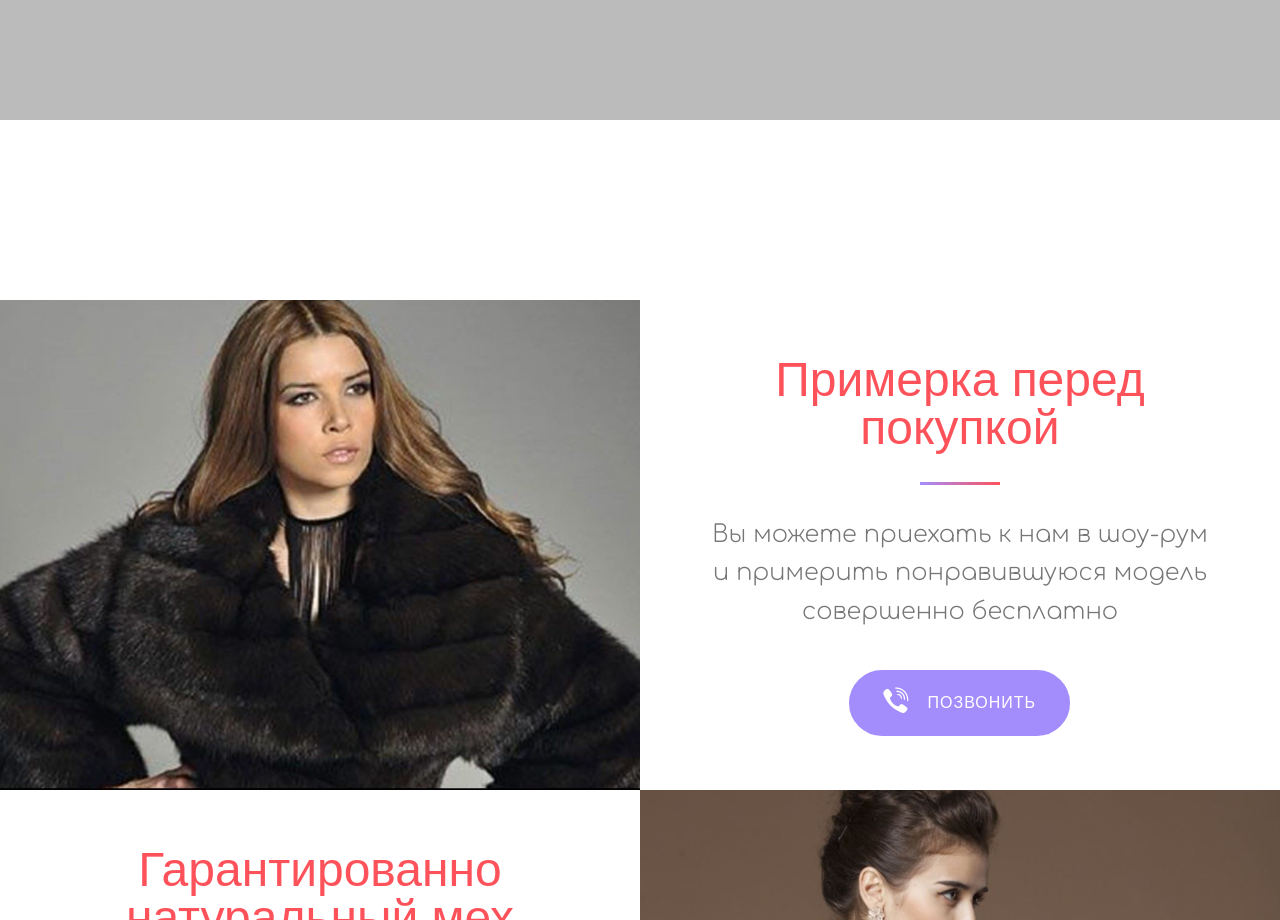
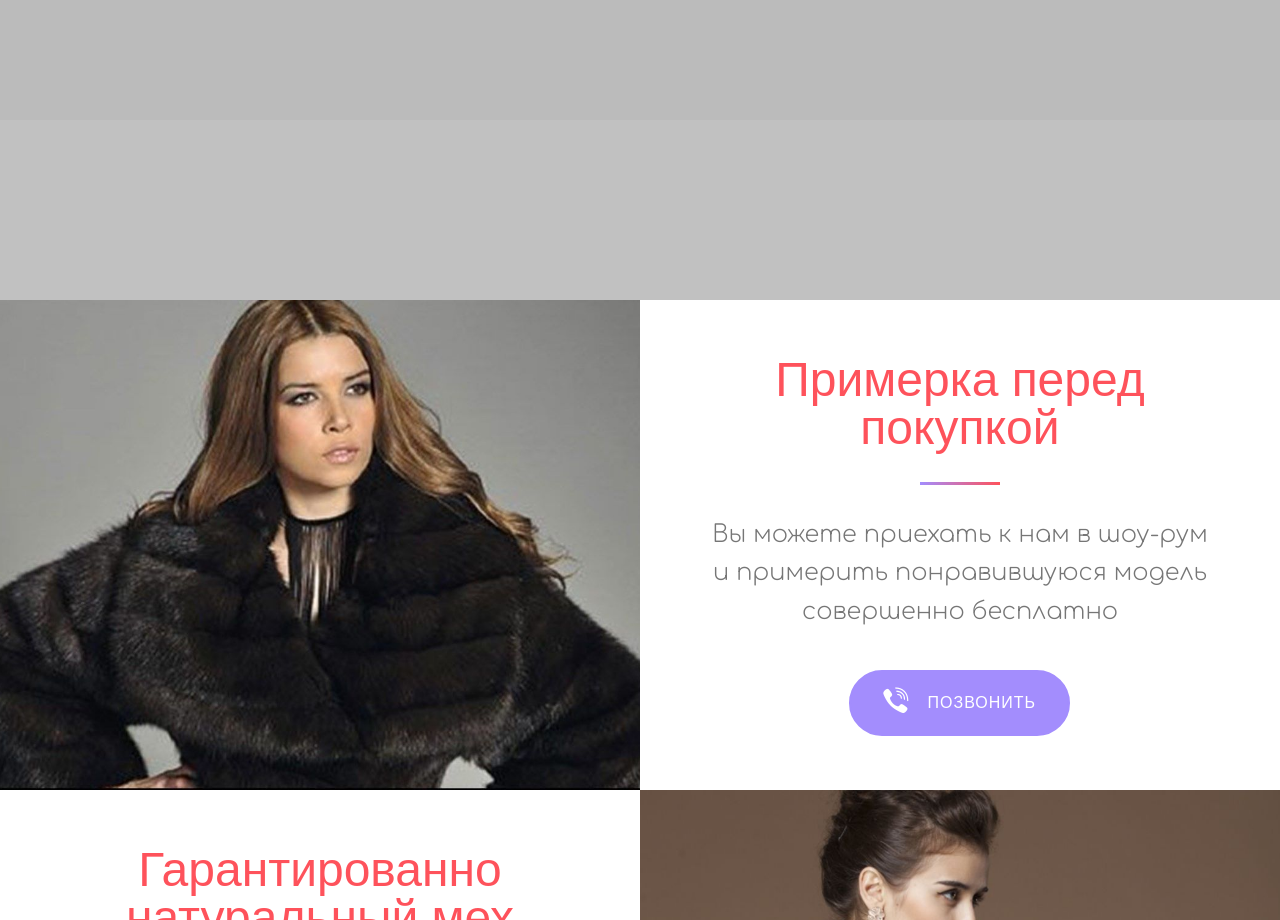
Before and after one commit to romaumi/5, a plain HTML site: page index.html in a window 1280 px wide. Shown: the part 1480-2400 px from the top of the page. Drawn offline with Linux system fonts and the light colour scheme; files whose address does not match are found by name.

Commit message:
create github pages

```diff
--- a/assets/mobirise/css/mbr-additional.css
+++ b/assets/mobirise/css/mbr-additional.css
@@ -1723,7 +1723,7 @@ body {
 .cid-rJx9U5R571 {
   padding-top: 90px;
   padding-bottom: 90px;
-  background-color: #ffffff;
+  background-color: #c1c1c1;
 }
 .cid-rJx9U5R571 .container-fluid {
   padding: 0 3rem;
```
Also changed, not shown: 1 other file.
